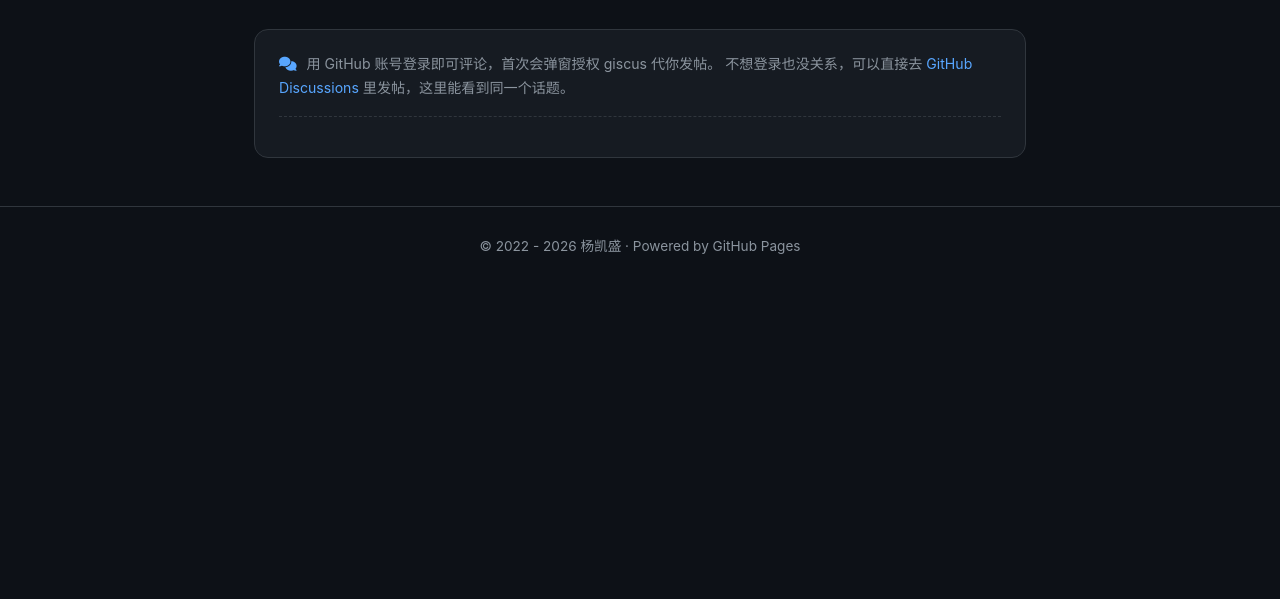
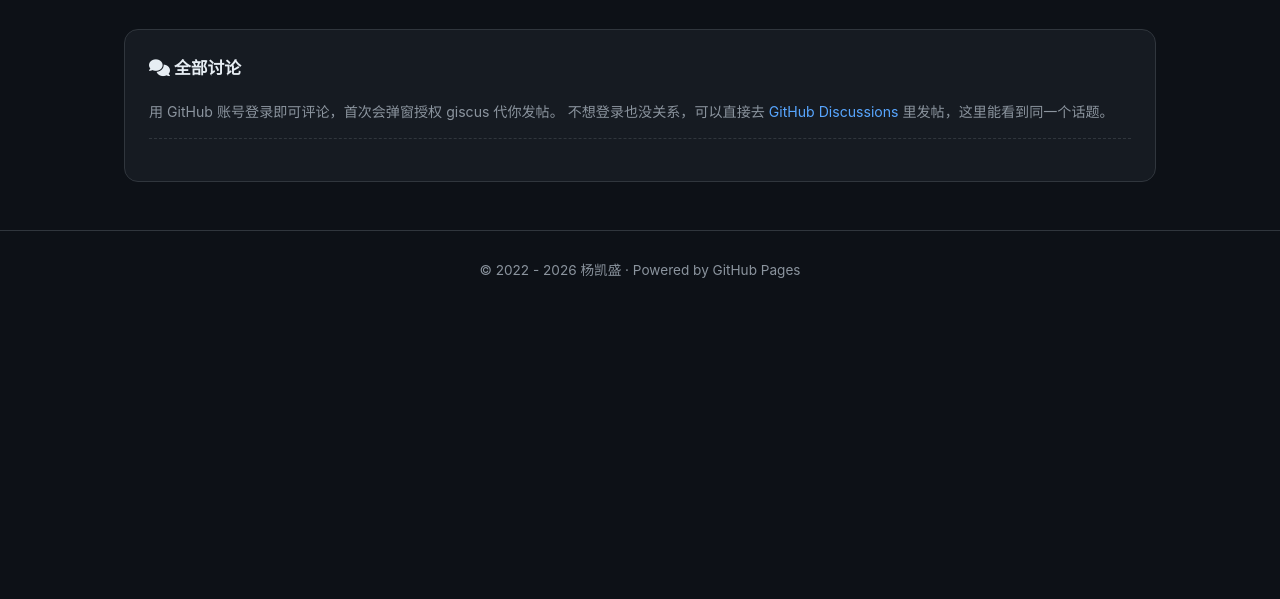
Before and after one commit to 60777flowers/60777flowers.github.io, a plain HTML site: page discussion.html in a window 1280 px wide. Shown: the part 201-800 px from the top of the page. Drawn offline with Linux system fonts and the light colour scheme.

Commit message:
讨论区页面风格对齐：复用 chart-wrap 卡片与页头标题，去掉自定义窄栏与独立卡片样式

```diff
--- a/css/style.css
+++ b/css/style.css
@@ -334,14 +334,8 @@ html.blog-unlocked .blog-lock { display: none !important; }
 .egg-toast.show { opacity: 1; transform: translate(-50%, 0); }
 
 /* ---------- 讨论区 ---------- */
-.discussion-page { max-width: 820px; margin: 0 auto; }
-.giscus-card {
-  background: var(--bg-card); border: 1px solid var(--border);
-  border-radius: 14px; padding: 22px 24px;
-}
 .giscus-hint {
   color: var(--text-dim); font-size: .88rem; line-height: 1.7;
-  padding-bottom: 16px; margin-bottom: 18px; border-bottom: 1px dashed var(--border);
+  padding-bottom: 14px; margin-bottom: 18px; border-bottom: 1px dashed var(--border);
 }
-.giscus-hint i { color: var(--accent); margin-right: 6px; }
 .giscus-hint a { color: var(--accent); }
--- a/discussion.html
+++ b/discussion.html
@@ -7,7 +7,7 @@
 <meta name="description" content="杨凯盛的博客讨论区：文章之外，想到什么聊什么。">
 <link rel="icon" href="img/favicon.ico">
 <link rel="stylesheet" href="https://cdn.jsdelivr.net/npm/@fortawesome/fontawesome-free@6.7.2/css/all.min.css">
-<link rel="stylesheet" href="css/style.css?v=20261104a">
+<link rel="stylesheet" href="css/style.css?v=20261104b">
 </head>
 <body>
 
@@ -25,18 +25,18 @@
   </div>
 </nav>
 
-<main class="container discussion-page">
+<main class="container">
   <h1 class="page-title">讨论区</h1>
   <p class="page-sub">文章之外的地方 —— 想到什么聊什么，不用非得有个主题。</p>
 
-  <div class="giscus-card">
-    <div class="giscus-hint">
-      <i class="fas fa-comments"></i>
+  <div class="chart-wrap reveal">
+    <h3><i class="fas fa-comments"></i> 全部讨论</h3>
+    <p class="giscus-hint">
       用 GitHub 账号登录即可评论，首次会弹窗授权 giscus 代你发帖。
       不想登录也没关系，可以直接去
       <a href="https://github.com/60777flowers/60777flowers.github.io/discussions" target="_blank" rel="noopener">GitHub Discussions</a>
       里发帖，这里能看到同一个话题。
-    </div>
+    </p>
     <div class="giscus" id="giscus-container"></div>
   </div>
 </main>
```
Also changed, not shown: about.html (+1 -1 lines), blog.html (+1 -1 lines), index.html (+1 -1 lines), portfolio.html (+1 -1 lines), post.html (+1 -1 lines).
